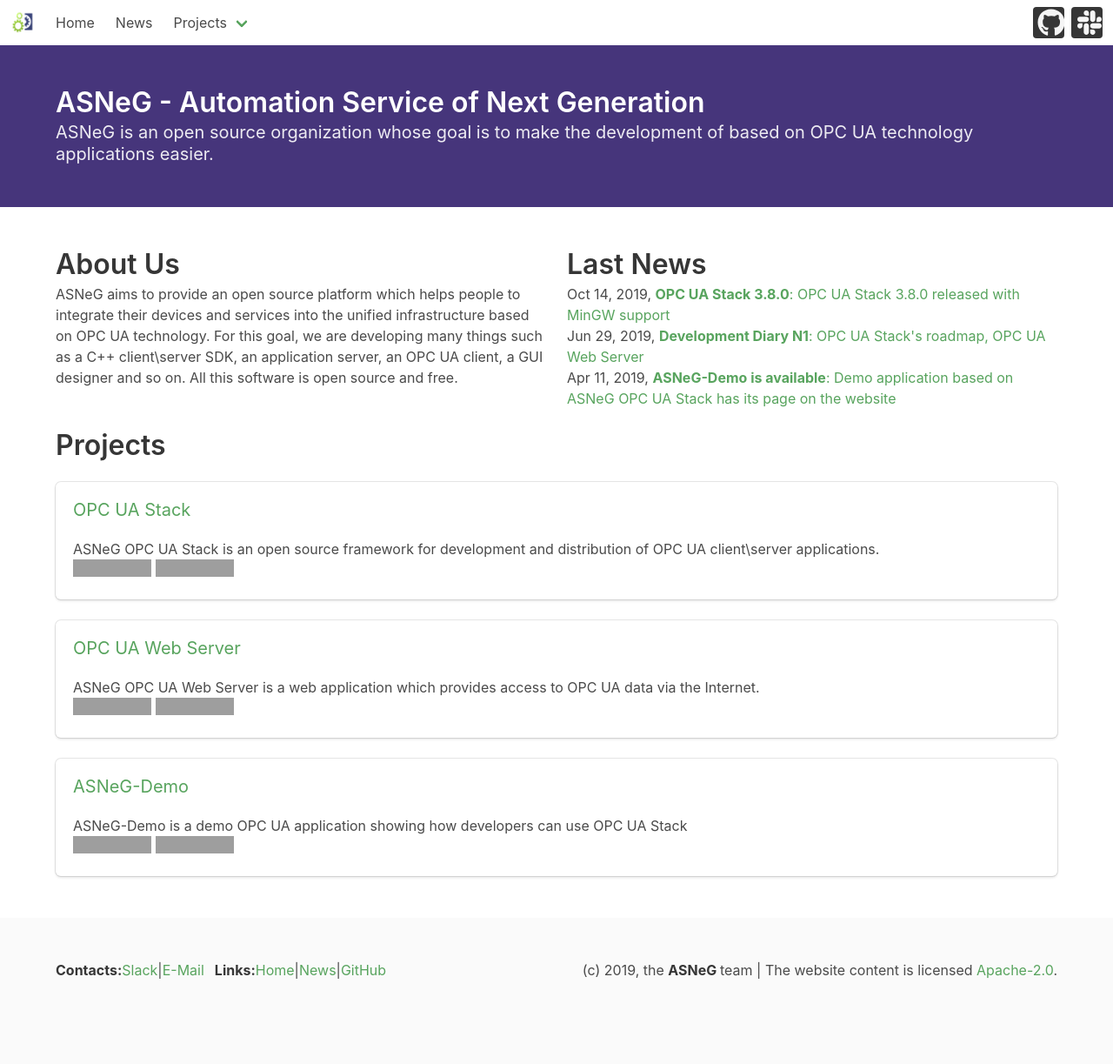
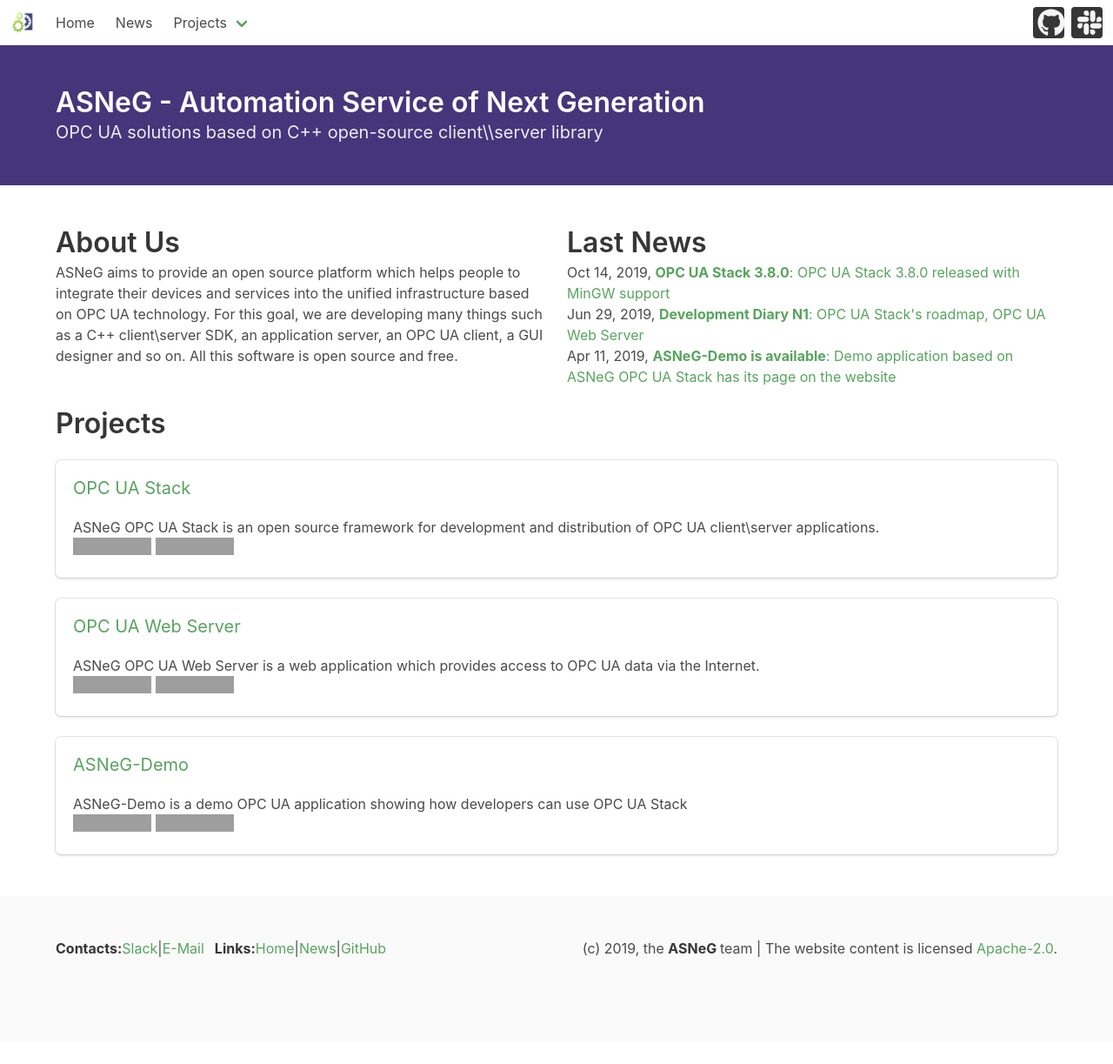
Before and after one commit to ASNeG/ASNeG.github.io, a Jekyll site: the page built from index.md, in a window 1280 px wide. Shown: the whole page at 87% size. Built offline with Jekyll 4.4.1, drawn with Linux system fonts in a browser that asks for light colours; nearby versions of some CDN libraries; after the commit the page ends 1198 px from its top, so only the background shows below that; grey boxes are pictures that could not be loaded.

Commit message:
fix title and description

```diff
--- a/_config.yml
+++ b/_config.yml
@@ -16,8 +16,7 @@
 title: ASNeG - Automation Service of Next Generation
 email: info@asneg.de
 description: >- # this means to ignore newlines until "baseurl:"
-  ASNeG is an open source organization whose goal is to make the development of based on
-  OPC UA technology applications easier.
+  OPC UA solutions based on C++ open-source client\\server library
 baseurl: "" # the subpath of your site, e.g. /blog
 url: "https://asneg.github.io" # the base hostname & protocol for your site, e.g. http://example.com
 twitter_username:
```
Also changed, not shown: index.md (+1 -0 lines).
